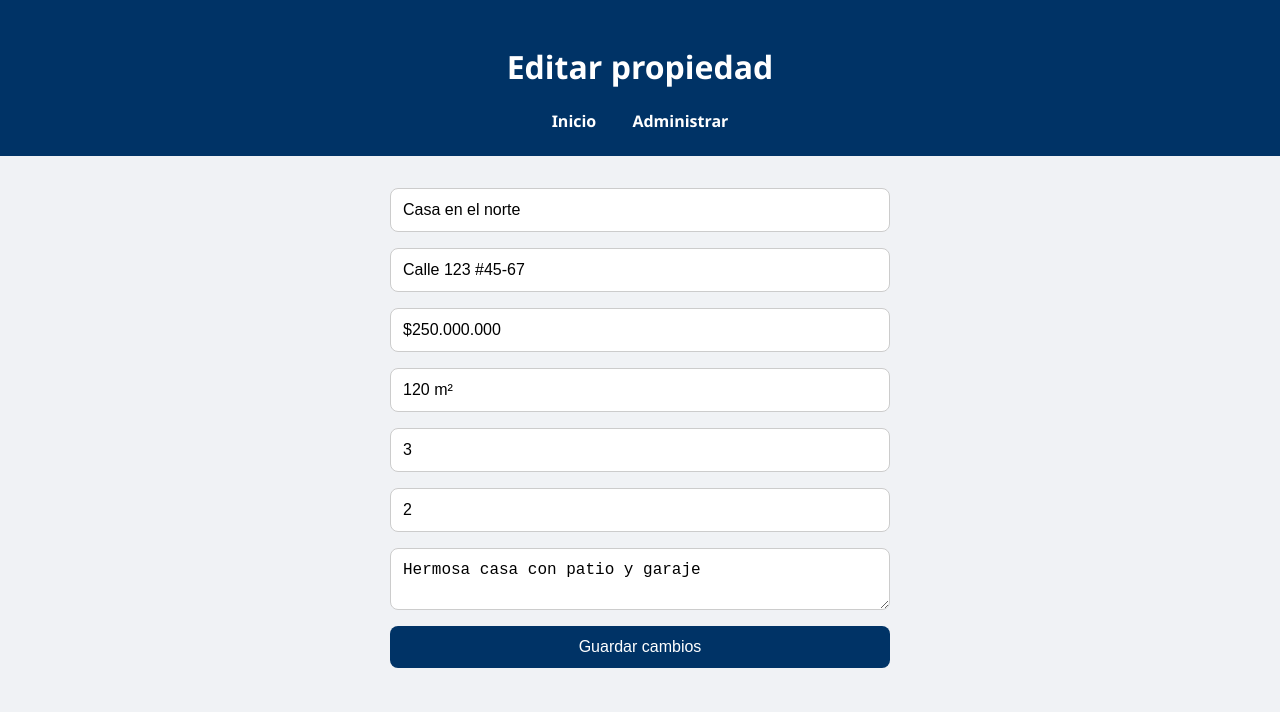
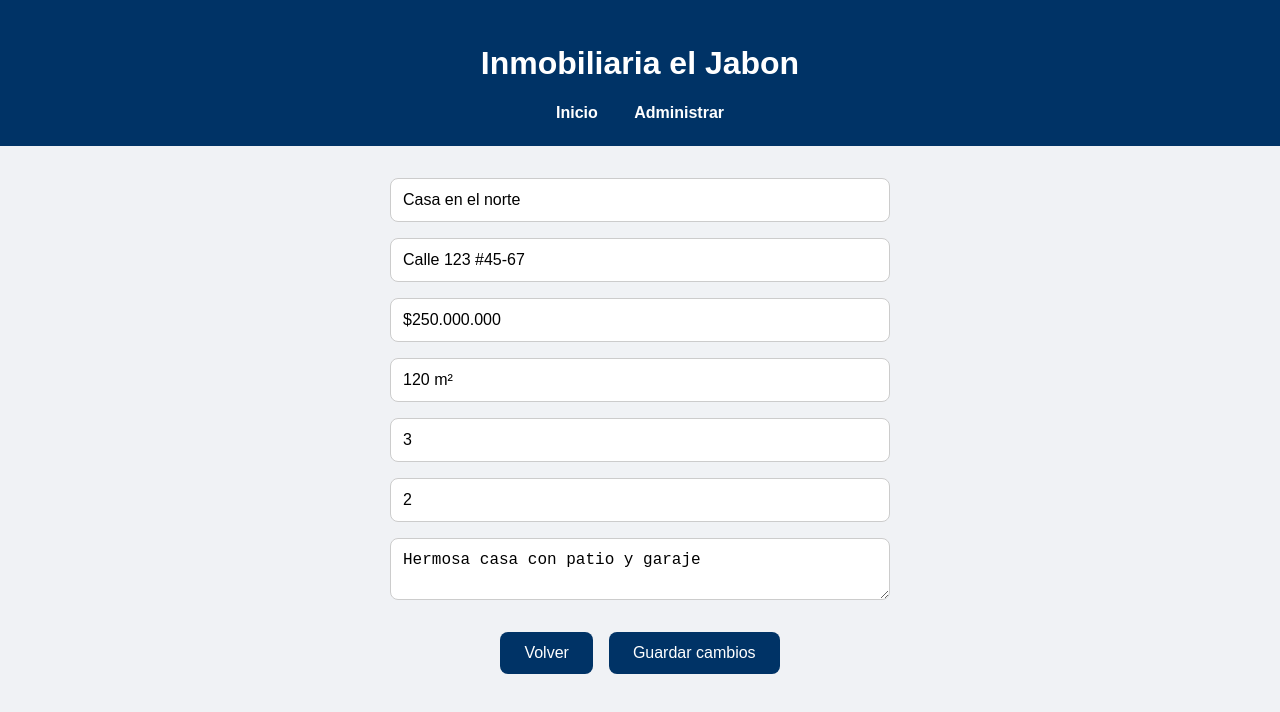
Before and after one commit to Gallegopapa/Inmobilaria_simon, a plain HTML site: page admin/editar.html in a window 1280 px wide. Drawn offline with Linux system fonts and the light colour scheme.

Commit message:
80% completo

```diff
--- a/admin/editar.html
+++ b/admin/editar.html
@@ -3,12 +3,12 @@
 <html lang="es">
 <head>
   <meta charset="UTF-8">
-  <title>Editar propiedad</title>
+  <title>Inmobiliaria el jabon</title>
   <link rel="stylesheet" href="../css/styles.css">
 </head>
 <body>
   <header>
-    <h1>Editar propiedad</h1>
+    <h1>Inmobiliaria el Jabon</h1>
 
     <nav>
       <a href="../index.html">Inicio</a>
@@ -24,7 +24,10 @@
       <input type="text" value="3">
       <input type="text" value="2">
       <textarea>Hermosa casa con patio y garaje</textarea>
-      <button type="submit">Guardar cambios</button>
+      <div class="botones">
+        <a href="lista.html" class="boton-volver">Volver</a>
+        <button type="submit">Guardar cambios</button>
+      </div>
     </form>
   </main>
 </body>
--- a/css/styles.css
+++ b/css/styles.css
@@ -1,6 +1,6 @@
 
 body {
-  font-family: 'Segoe UI', sans-serif;
+  font-family: Arial, Helvetica, sans-serif;
   margin: 0;
   padding: 0;
   background: #f0f2f5;
@@ -45,7 +45,7 @@ main {
 }
 .propiedad h2, .propiedad-admin h2 {
   margin-top: 1rem;
-  color: #003366;
+  color: black;
 }
 .propiedad a, .propiedad-admin a, .propiedad-admin button {
   display: inline-block;
@@ -77,7 +77,42 @@ input, textarea, button {
 }
 button {
   background: #003366;
-  color: white;
+  color: white ;
   border: none;
   cursor: pointer;
 }
+img{
+  height: 15rem;
+  width: 20rem;
+}
+a{
+  color: #f0f2f5;
+  text-decoration: none;
+}
+.botones {
+  display: flex;
+  justify-content: center; /* Centrados horizontalmente */
+  gap: 1rem;
+  margin-top: 1rem;
+}
+
+.botones button,
+.botones .boton-volver {
+  padding: 0.75rem 1.5rem;
+  background: #003366;
+  color: white;
+  border: none;
+  border-radius: 8px;
+  font-size: 1rem;
+  text-decoration: none;
+  cursor: pointer;
+  transition: background 0.3s ease;
+}
+
+.botones .boton-volver:hover,
+.botones button:hover {
+  background: #002244;
+}
+h2{
+  color: black;
+}
```
Also changed, not shown: admin/agregar.html (+2 -2 lines), admin/lista.html (+8 -4 lines), index.html (+5 -5 lines), img/apartacho.jpg (added), img/casa_pereira.jpg (added), img/finca_campestre.jpg (added), img/oficina_1223.jpg (added).
